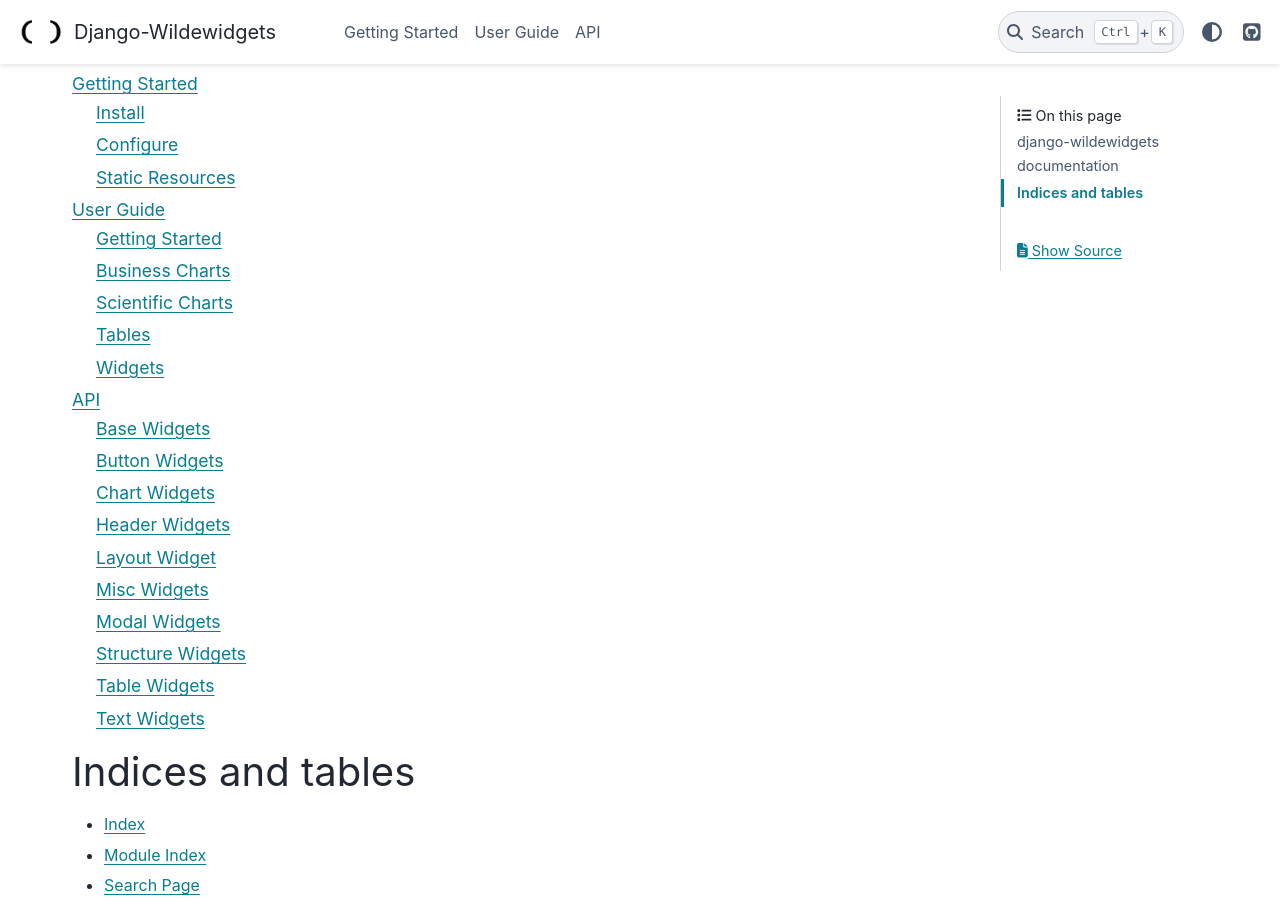
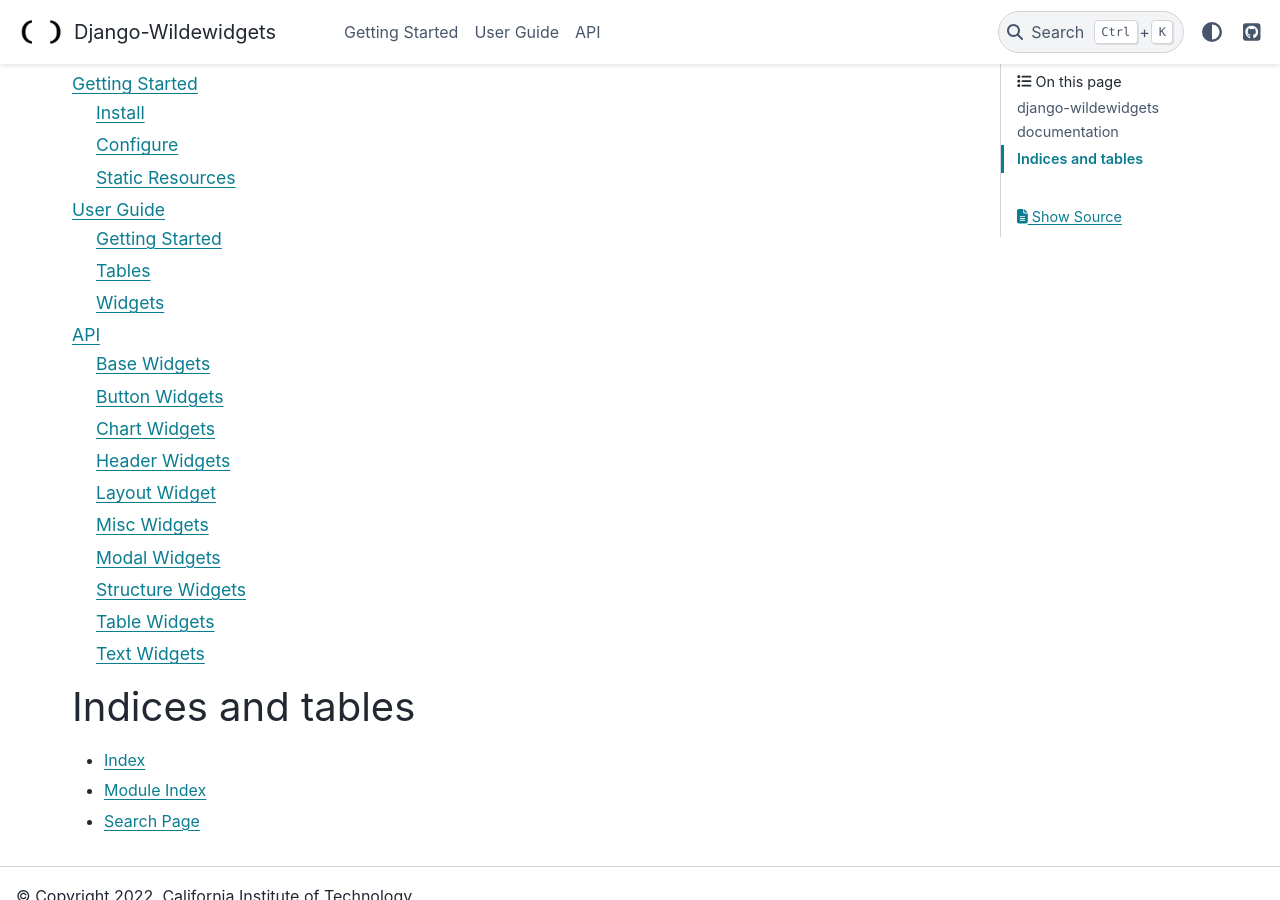
Before and after one commit to caltechads/django-wildewidgets, a Sphinx documentation site: the page built from docs/index.rst, in a window 1280 px wide and 900 px high, scrolled down 965 px. Built offline with Sphinx 7.4.7 and the PyData theme 0.15.4, drawn with Linux system fonts in a browser that asks for light colours; pages that are not in the unit, such as notebooks, are missing from menus.

Commit message:
charts combined

```diff
--- a/docs/guide.rst
+++ b/docs/guide.rst
@@ -6,7 +6,6 @@
    :caption: Contents:
 
    install
-   business_charts
-   scientific_charts
+   charts
    tables
    widgets
```
